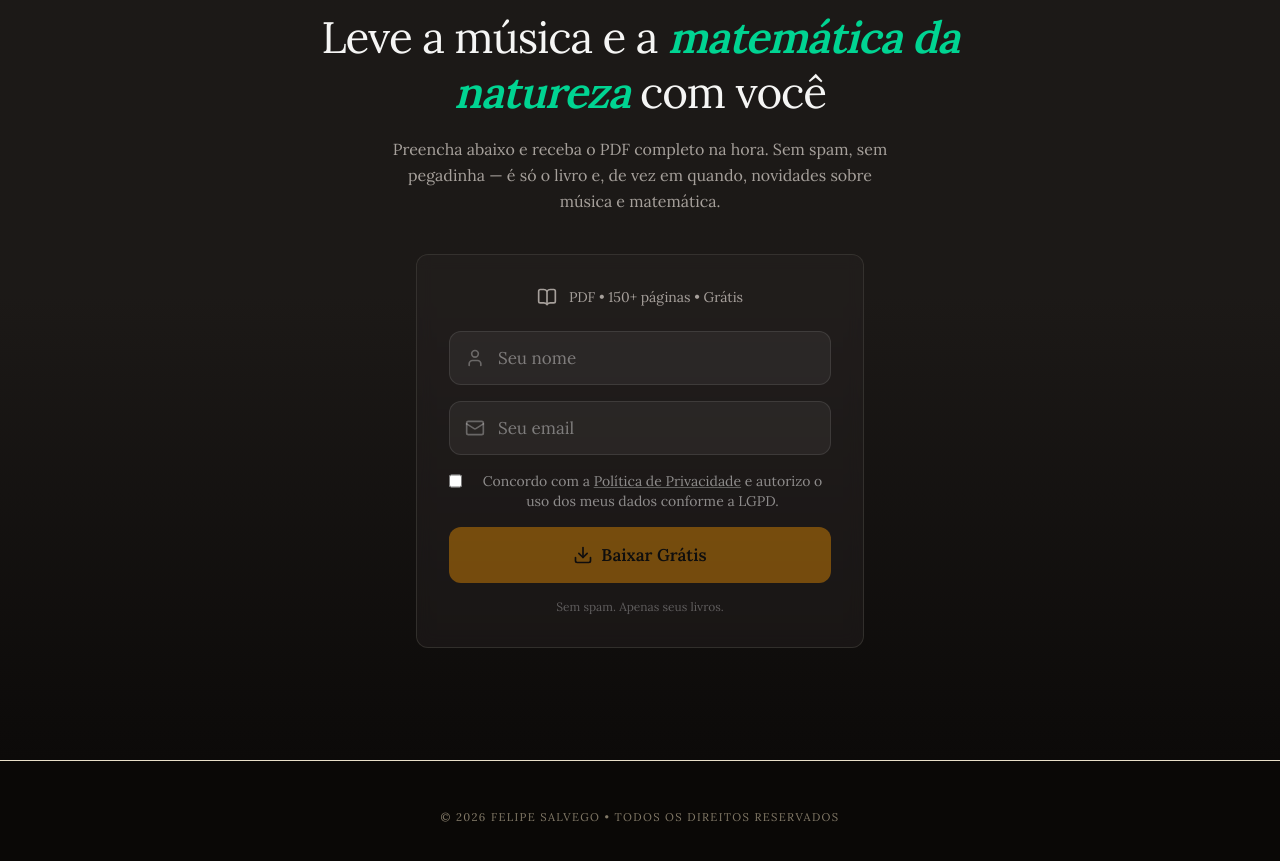
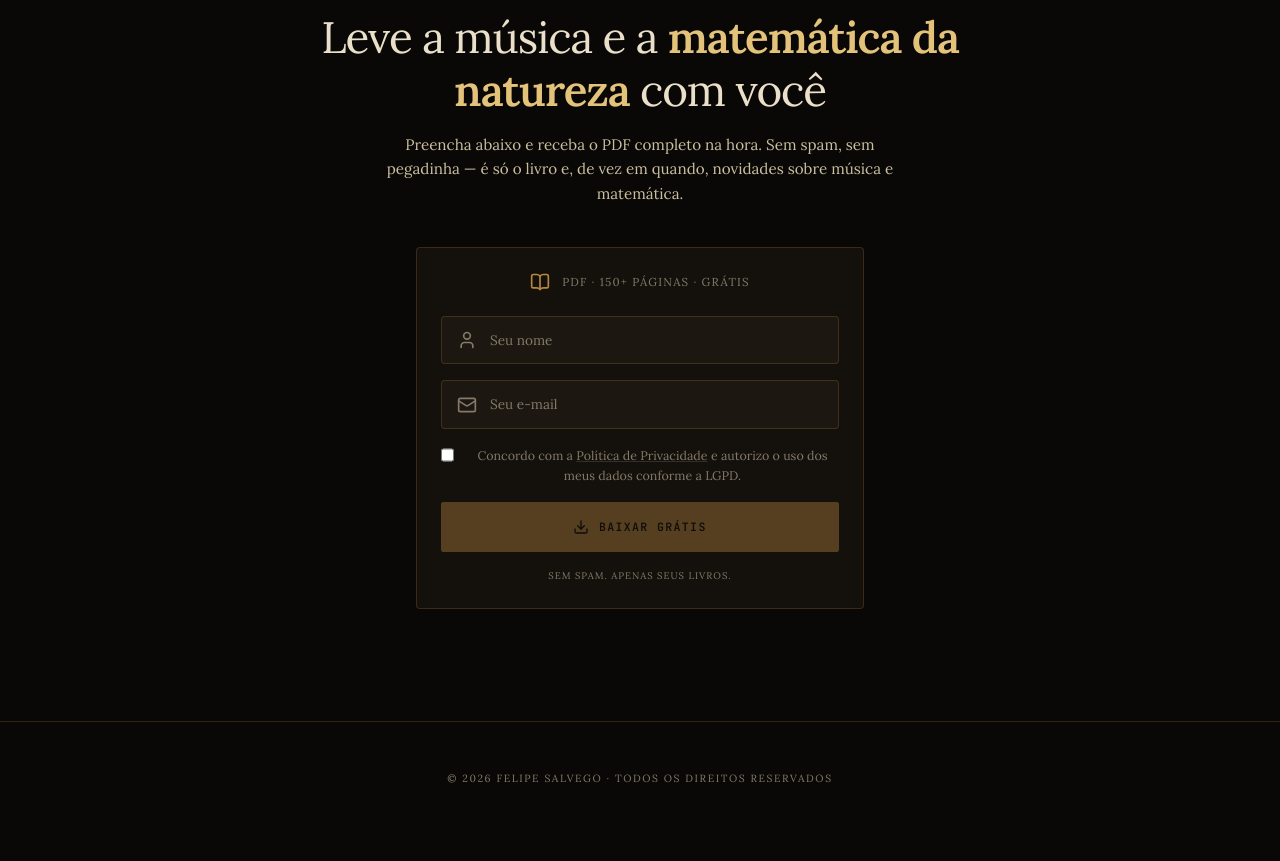
Before and after one commit to jazzautomations/felipe-salvego-musica, a Next.js app: page / in a window 1280 px wide. Shown: the part 4600-5461 px from the top of the page. After the commit the page ends 5430 px from the top, so only its background shows below. Built offline with nearby package versions, Linux system fonts and the light colour scheme.

Commit message:
fix: tema consistente, leadform com tokens, footer corrigido

```diff
--- a/src/components/FinalCTA.tsx
+++ b/src/components/FinalCTA.tsx
@@ -11,19 +11,18 @@ export default function FinalCTA() {
     const el = sectionRef.current;
     if (!el) return;
 
-    const revealEls = el.querySelectorAll(".reveal");
     const observer = new IntersectionObserver(
       (entries) => {
         entries.forEach((entry) => {
           if (entry.isIntersecting) {
-            entry.target.classList.add("revealed");
+            entry.target.classList.add("in-view");
             observer.unobserve(entry.target);
           }
         });
       },
       { threshold: 0.2 }
     );
-    revealEls.forEach((r) => observer.observe(r));
+    el.querySelectorAll(".reveal").forEach((r) => observer.observe(r));
     return () => observer.disconnect();
   }, []);
 
@@ -31,29 +30,31 @@ export default function FinalCTA() {
     <section
       ref={sectionRef}
       id="baixar"
-      className="relative overflow-hidden bg-gradient-to-b from-stone-900 via-stone-900 to-stone-950 px-4 py-20 md:px-6 md:py-28"
+      className="section"
     >
       <div className="mx-auto max-w-3xl text-center">
-        <span className="reveal mb-4 inline-block rounded-full border border-emerald-700/40 bg-emerald-900/20 px-4 py-1.5 text-xs font-medium tracking-widest uppercase text-emerald-400">
+        <span className="reveal mb-4 inline-block rounded-full border border-[color-mix(in_srgb,var(--gold),transparent_70%)] bg-[color-mix(in_srgb,var(--gold),transparent_92%)] px-4 py-1.5 font-[var(--font-jetbrains)] text-[0.65rem] font-medium tracking-[0.2em] uppercase text-[var(--gold)]">
           Download gratuito
         </span>
 
-        <h2 className="reveal mt-4 text-[clamp(1.75rem,5vw,2.75rem)] font-light leading-tight tracking-tight text-stone-100">
+        <h2 className="reveal mt-4 font-[var(--font-cinzel)] text-[clamp(1.75rem,5vw,2.75rem)] font-light leading-[1.2] tracking-tight text-[var(--cream)]">
           Leve a música e a{" "}
-          <span className="font-semibold italic text-emerald-400">matemática da natureza</span>{" "}
+          <span className="font-semibold text-[var(--gold-2)]">matemática da natureza</span>{" "}
           com você
         </h2>
 
-        <p className="reveal mx-auto mt-4 max-w-lg text-base leading-relaxed text-stone-400">
+        <p className="reveal mx-auto mt-4 max-w-lg text-[clamp(0.85rem,1.5vw,0.95rem)] leading-relaxed text-[var(--cream-dim)]">
           Preencha abaixo e receba o PDF completo na hora. Sem spam, sem pegadinha — é só o
           livro e, de vez em quando, novidades sobre música e matemática.
         </p>
 
         <div className="reveal mx-auto mt-10 max-w-md">
-          <div className="rounded-xl border border-stone-700/60 bg-stone-800/40 p-6 backdrop-blur-sm md:p-8">
-            <div className="mb-6 flex items-center justify-center gap-3 text-stone-400">
-              <BookOpen className="size-5" />
-              <span className="text-sm">PDF • 150+ páginas • Grátis</span>
+          <div className="card p-6 md:p-8">
+            <div className="mb-6 flex items-center justify-center gap-3 text-[var(--cream-dim)]">
+              <BookOpen className="size-5 text-[var(--gold)]" />
+              <span className="font-[var(--font-jetbrains)] text-[0.72rem] tracking-[0.1em] uppercase text-[var(--muted)]">
+                PDF · 150+ páginas · Grátis
+              </span>
             </div>
             <LeadForm />
           </div>
--- a/src/components/Footer.tsx
+++ b/src/components/Footer.tsx
@@ -1,8 +1,8 @@
 export default function Footer() {
   return (
-    <footer className="border-t border-[var(--line)] py-10 text-center">
-      <small className="text-[clamp(0.6rem,1.2vw,0.7rem)] tracking-[0.12em] text-[var(--muted)] uppercase">
-        &copy; {new Date().getFullYear()} Felipe Salvego • Todos os direitos reservados
+    <footer className="border-t border-[var(--border)] py-10 text-center">
+      <small className="font-[var(--font-jetbrains)] text-[clamp(0.55rem,1.2vw,0.65rem)] tracking-[0.15em] text-[var(--muted)] uppercase">
+        &copy; {new Date().getFullYear()} Felipe Salvego · Todos os direitos reservados
       </small>
     </footer>
   );
--- a/src/components/LeadForm.tsx
+++ b/src/components/LeadForm.tsx
@@ -25,12 +25,11 @@ export default function LeadForm() {
       });
       const data = await res.json();
       if (data.ok && data.pdfs) {
-        setPdfUrl(data.pdfs[0]?.url || '/livro-musica-matematica.pdf');
-        setBonusUrl(data.pdfs[1]?.url || '/ouvir-para-criar.pdf');
+        setPdfUrl(data.pdfs[0]?.url || "/livro-musica-matematica.pdf");
+        setBonusUrl(data.pdfs[1]?.url || "/ouvir-para-criar.pdf");
         setDone(true);
       }
     } catch {
-      // Mesmo se falhar, liberar o download
       setPdfUrl("/livro-musica-matematica.pdf");
       setBonusUrl("/ouvir-para-criar.pdf");
       setDone(true);
@@ -39,75 +38,77 @@ export default function LeadForm() {
     }
   }
 
-  // Estado: download disponível
   if (done) {
     return (
       <div className="space-y-4">
-        <div className="rounded-2xl border border-emerald-500/30 bg-emerald-500/10 p-6 text-center">
-          <Check className="mx-auto mb-3 h-8 w-8 text-emerald-400" />
-          <p className="text-lg font-semibold text-emerald-300">Pronto! Seus livros estão aqui:</p>
-          <div className="mt-4 flex flex-col gap-3 sm:flex-row sm:justify-center">
+        <div className="flex items-center justify-center gap-2 rounded border border-[color-mix(in_srgb,#4ade80,transparent_60%)] bg-[color-mix(in_srgb,#4ade80,transparent_92%)] px-4 py-3 text-[0.82rem] text-[#86efac]">
+          <Check className="size-4" />
+          Pronto! Seus livros estão prontos para download.
+        </div>
+
+        <div className="flex flex-col gap-3">
+          {pdfUrl && (
             <a
               href={pdfUrl}
               download
-              className="inline-flex items-center justify-center gap-2 rounded-xl bg-amber-500 px-6 py-3 font-semibold text-black transition-colors hover:bg-amber-400"
+              className="btn-primary justify-center"
             >
-              <Download className="h-5 w-5" />
-              Baixar: Música & Matemática
+              <Download className="size-4" />
+              Baixar: A Música e a Matemática da Natureza
             </a>
+          )}
           {bonusUrl && (
             <a
               href={bonusUrl}
               download
-                className="inline-flex items-center justify-center gap-2 rounded-xl border border-amber-500/40 bg-amber-500/10 px-6 py-3 font-semibold text-amber-300 transition-colors hover:bg-amber-500/20"
+              className="btn-secondary justify-center"
             >
-                <Download className="h-5 w-5" />
+              <Download className="size-4" />
               Bônus: Ouvir para Criar
             </a>
           )}
         </div>
       </div>
-      </div>
     );
   }
 
-  // Estado: formulário
   return (
     <form onSubmit={handleSubmit} className="mx-auto max-w-md space-y-4">
       <div className="relative">
-        <User className="pointer-events-none absolute left-4 top-1/2 h-5 w-5 -translate-y-1/2 text-white/30" />
+        <User className="pointer-events-none absolute left-4 top-1/2 size-5 -translate-y-1/2 text-[var(--muted)]" />
         <input
           type="text"
           placeholder="Seu nome"
           value={nome}
           onChange={(e) => setNome(e.target.value)}
           required
-          className="w-full rounded-xl border border-white/10 bg-white/5 py-3 pl-12 pr-4 text-white placeholder-white/40 outline-none transition-colors focus:border-amber-500/50 focus:ring-1 focus:ring-amber-500/30"
+          className="w-full rounded border border-[var(--border)] bg-[var(--bg-3)] py-3 pl-12 pr-4 text-[0.85rem] text-[var(--cream)] placeholder-[var(--muted)] outline-none transition-colors focus:border-[var(--gold-dim)] focus:ring-1 focus:ring-[var(--gold-dim)]"
         />
       </div>
+
       <div className="relative">
-        <Mail className="pointer-events-none absolute left-4 top-1/2 h-5 w-5 -translate-y-1/2 text-white/30" />
+        <Mail className="pointer-events-none absolute left-4 top-1/2 size-5 -translate-y-1/2 text-[var(--muted)]" />
         <input
           type="email"
-          placeholder="Seu email"
+          placeholder="Seu e-mail"
           value={email}
           onChange={(e) => setEmail(e.target.value)}
           required
-          className="w-full rounded-xl border border-white/10 bg-white/5 py-3 pl-12 pr-4 text-white placeholder-white/40 outline-none transition-colors focus:border-amber-500/50 focus:ring-1 focus:ring-amber-500/30"
+          className="w-full rounded border border-[var(--border)] bg-[var(--bg-3)] py-3 pl-12 pr-4 text-[0.85rem] text-[var(--cream)] placeholder-[var(--muted)] outline-none transition-colors focus:border-[var(--gold-dim)] focus:ring-1 focus:ring-[var(--gold-dim)]"
         />
       </div>
 
-      <label className="flex cursor-pointer items-start gap-3 text-sm text-white/50">
+      <label className="flex cursor-pointer items-start gap-3 text-[0.78rem] text-[var(--muted)]">
         <input
           type="checkbox"
           checked={lgpd}
           onChange={(e) => setLgpd(e.target.checked)}
           required
-          className="mt-0.5 h-4 w-4 rounded border-white/20 bg-white/5 accent-amber-500"
+          className="mt-0.5 size-4 rounded border-[var(--border)] bg-[var(--bg-3)] accent-[var(--gold)]"
         />
         <span>
           Concordo com a{" "}
-          <a href="/privacidade" className="underline decoration-white/30 hover:text-white/70">
+          <a href="/privacidade" className="underline decoration-[var(--muted)]/30 hover:text-[var(--cream-dim)]">
             Política de Privacidade
           </a>{" "}
           e autorizo o uso dos meus dados conforme a LGPD.
@@ -117,19 +118,19 @@ export default function LeadForm() {
       <button
         type="submit"
         disabled={!nome.trim() || !email.trim() || !lgpd || loading}
-        className="flex w-full items-center justify-center gap-2 rounded-xl bg-amber-500 py-3.5 font-semibold text-black transition-all hover:bg-amber-400 disabled:cursor-not-allowed disabled:opacity-40"
+        className="btn-primary w-full justify-center disabled:cursor-not-allowed disabled:opacity-40"
       >
         {loading ? (
-          <Loader2 className="h-5 w-5 animate-spin" />
+          <Loader2 className="size-5 animate-spin" />
         ) : (
           <>
-            <Download className="h-5 w-5" />
+            <Download className="size-4" />
             Baixar Grátis
           </>
         )}
       </button>
 
-      <p className="text-center text-xs text-white/30">
+      <p className="text-center font-[var(--font-jetbrains)] text-[0.6rem] tracking-[0.1em] uppercase text-[var(--muted)]">
         Sem spam. Apenas seus livros.
       </p>
     </form>
```
Lines whose indentation alone changed are shown as unchanged.
